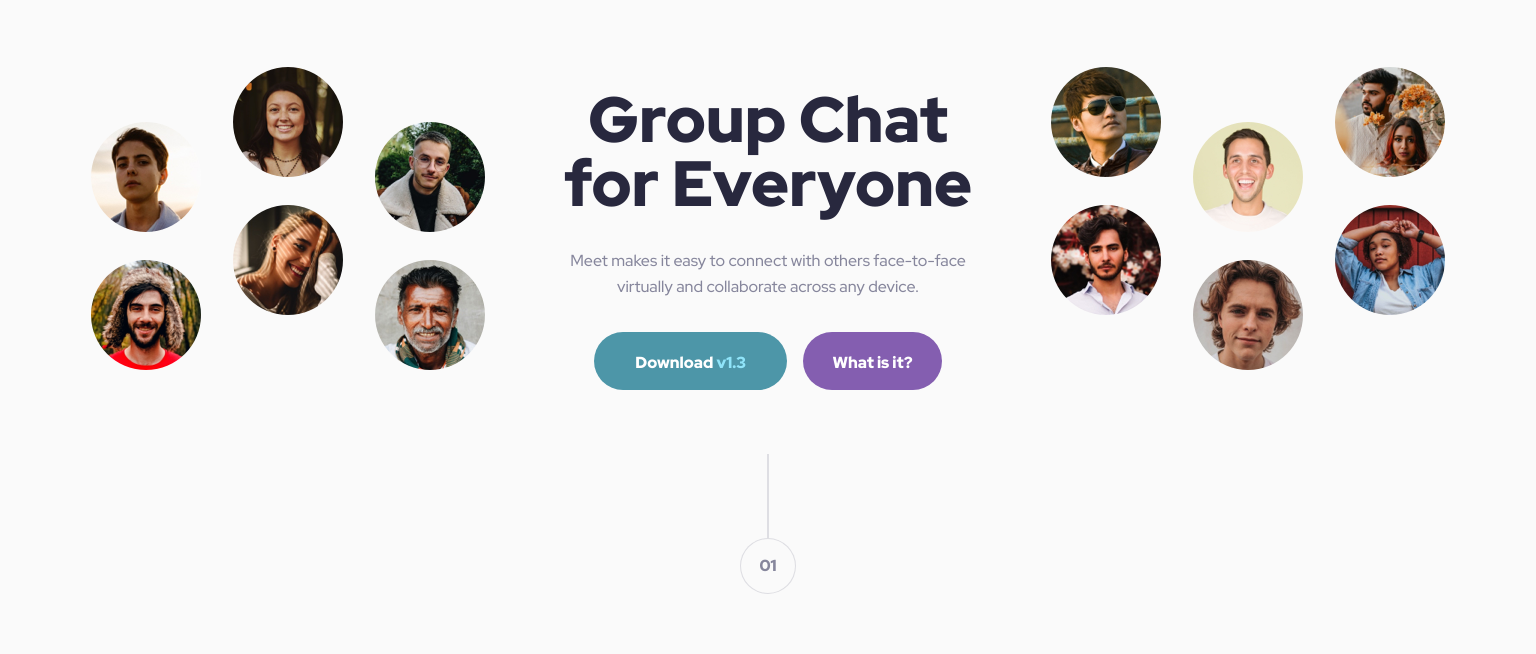
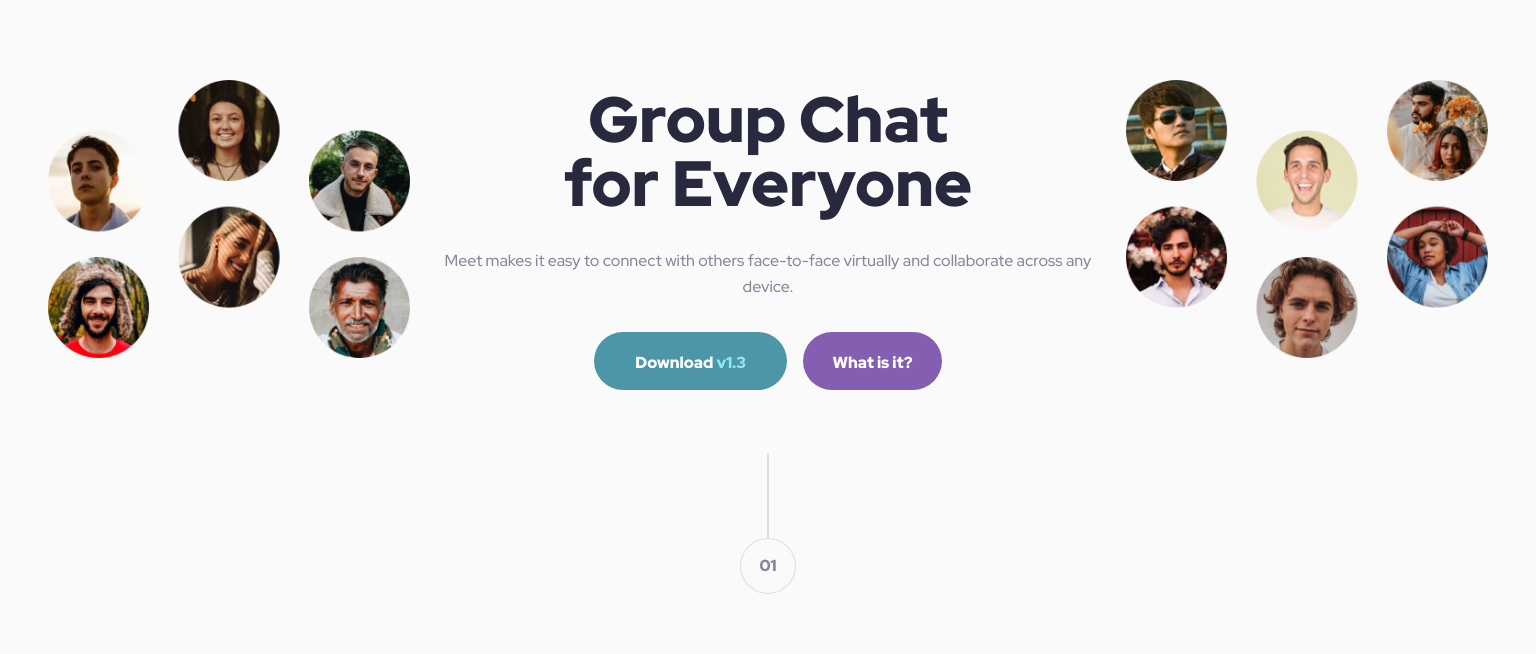
Before and after one commit to kylekasprzyk/Frontend-Mentor-Meet-landing-page, a plain HTML site: page index.html in a window 1536 px wide. Shown: the part 130-784 px from the top of the page. Drawn offline with Linux system fonts and the light colour scheme.

Commit message:
Update style.css

```diff
--- a/style.css
+++ b/style.css
@@ -432,6 +432,20 @@ main {
 }
 
 @media screen and (min-width: 1400px) {
+    .hero {
+        display: grid;
+        grid-template-columns: 1fr 716px 1fr;
+        place-items: center;
+    }
+
+    h1 {
+        font-weight: 900;
+        font-size: var(--fs-64px);
+        line-height: 100%;
+        padding: 0.5rem 8rem;
+    }
+
+
     .footer {
         background-image: linear-gradient(hsl(var(--slate) / .9), hsl(var(--slate) / .9)), url(./assets/desktop/image-footer.jpg);
         background-repeat: no-repeat;
```
